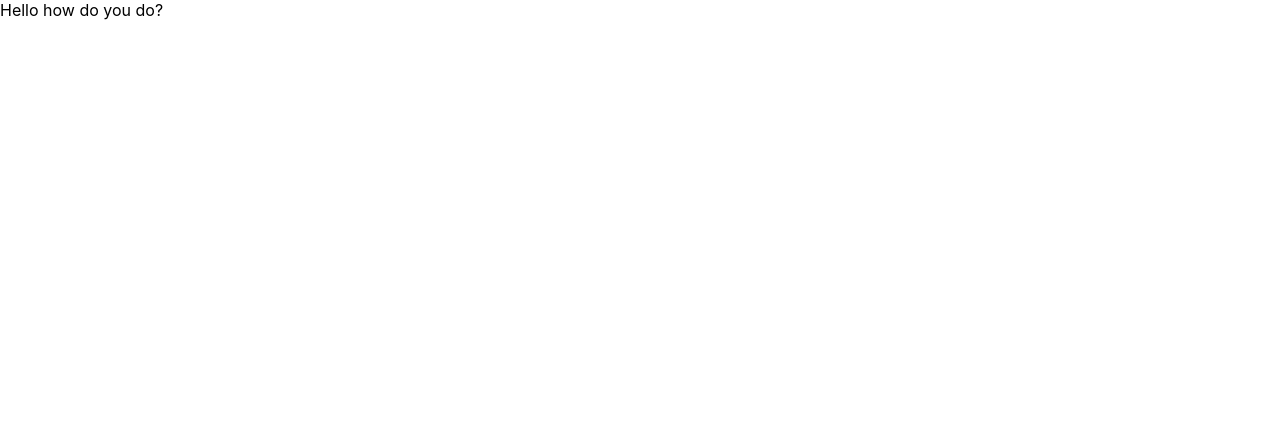
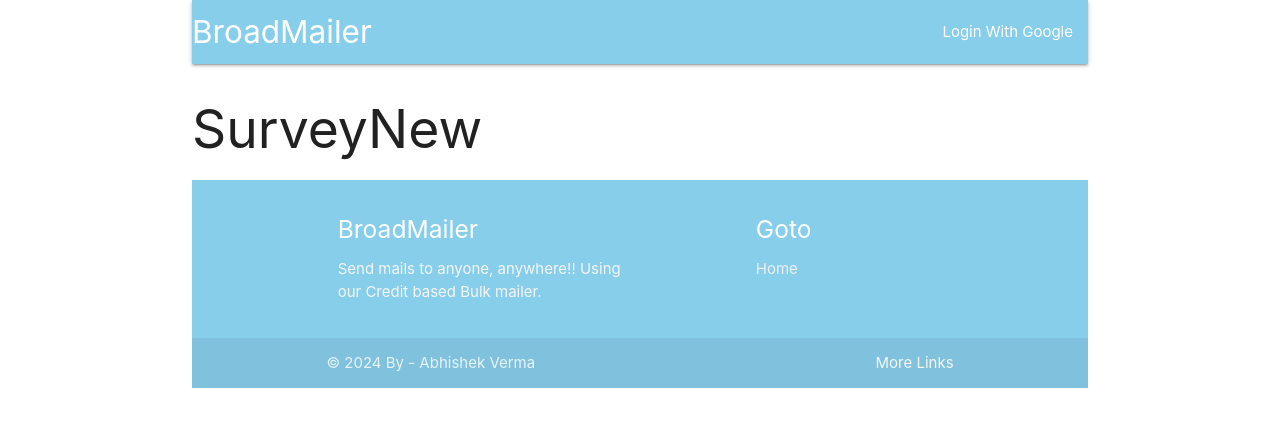
Before and after one commit to AbhishekX2004/BroadMailer_Backend, a React (Create React App) app in the folder client/: page /surveys/new in a window 1280 px wide. Shown: the top 426 px of the page. Built offline with nearby package versions, Linux system fonts and the light colour scheme; no server answers.

Commit message:
actions added

```diff
--- a/client/package.json
+++ b/client/package.json
@@ -6,12 +6,16 @@
     "@testing-library/jest-dom": "^5.17.0",
     "@testing-library/react": "^13.4.0",
     "@testing-library/user-event": "^13.5.0",
+    "axios": "^1.6.8",
     "http-proxy-middleware": "^2.0.6",
+    "materialize-css": "^1.0.0-rc.2",
     "react": "^18.2.0",
     "react-dom": "^18.2.0",
     "react-redux": "^9.1.0",
     "react-router-dom": "^6.22.3",
     "react-scripts": "5.0.1",
+    "redux": "^5.0.1",
+    "redux-thunk": "^3.1.0",
     "web-vitals": "^2.1.4"
   },
   "scripts": {
--- /dev/null
+++ b/client/src/actions/index.js
@@ -0,0 +1,9 @@
+import axios from 'axios';
+import { FETCH_USER } from './types';
+
+export const fetchUser = () => {
+    return async (dispatch) => {
+        const res = await axios.get('/api/curr_user');
+        dispatch({ type: FETCH_USER, payload: res });
+    }
+};
--- /dev/null
+++ b/client/src/actions/types.js
@@ -0,0 +1 @@
+export const FETCH_USER = 'fetch_user';
--- a/client/src/components/App.js
+++ b/client/src/components/App.js
@@ -1,11 +1,34 @@
-import React from "react";
+import { React, useEffect } from "react";
+import { BrowserRouter, Route, Routes } from "react-router-dom";
+import { connect } from "react-redux";
+import * as actions from "../actions";
 
-const App = () => {
-  return (
-    <div>
-      Hello how do you do?
-    </div>
-  )
-}
+import Header from "./Header";
+import Footer from "./Footer";
+const Dashboard = () => <h2>Dashboard</h2>
+const SurveyNew = () => <h2>SurveyNew</h2>
+const Landing = () => <h2>Landing</h2>
 
-export default App;
+const App = ({ fetchUser }) => {
+	useEffect(() => {
+		fetchUser();
+	}, [fetchUser]);
+
+	return (
+		<div className="container">
+			<BrowserRouter>
+				<div>
+					<Header />
+					<Routes>
+						<Route path="/" /* exact = {true} this used to be used but is no longer needed, the router now by default matches for exact route, instead of searching if the route is available within the said route ( like / is in /surveys)*/ element={<Landing />} />
+						<Route path="/surveys" element={<Dashboard />} />
+						<Route path="/surveys/new" element={<SurveyNew />} />
+					</Routes>
+					<Footer />
+				</div>
+			</BrowserRouter>
+		</div>
+	);
+};
+
+export default connect(null, actions)(App);
--- /dev/null
+++ b/client/src/components/Footer.jsx
@@ -0,0 +1,34 @@
+import React from "react";
+
+function Footer() {
+    return (
+        <footer className="page-footer" style={{backgroundColor: "skyblue"}}>
+            <div className="container">
+                <div className="row">
+                    <div className="col l6 s12">
+                        <h5 className="white-text">BroadMailer</h5>
+                        <p className="grey-text text-lighten-4">
+                            Send mails to anyone, anywhere!!
+                            Using our Credit based Bulk mailer.
+
+                        </p>
+                    </div>
+                    <div className="col l4 offset-l2 s12">
+                        <h5 className="white-text">Goto</h5>
+                        <ul>
+                            <li><a className="grey-text text-lighten-3" href="/">Home</a></li>
+                        </ul>
+                    </div>
+                </div>
+            </div>
+            <div className="footer-copyright">
+                <div className="container">
+                    © {new Date().getFullYear()} By - Abhishek Verma
+                    <a className="grey-text text-lighten-4 right" href="/">More Links</a>
+                </div>
+            </div>
+        </footer>
+    );
+}
+
+export default Footer;
--- /dev/null
+++ b/client/src/components/Header.jsx
@@ -0,0 +1,20 @@
+import React from "react";
+
+function Header() {
+    return (
+        <nav style={{backgroundColor: "skyblue"}}>
+            <div className="nav-wrapper">
+                <a href= "/" className="left brand-logo">
+                    BroadMailer
+                </a>
+                <ul className="right">
+                    <li>
+                        <a href="/auth/google">Login With Google</a>
+                    </li>
+                </ul>
+            </div>
+        </nav>
+    );
+}
+
+export default Header;
--- a/client/src/index.js
+++ b/client/src/index.js
@@ -1,15 +1,32 @@
+import "materialize-css/dist/css/materialize.min.css"
+
 import React from 'react';
 import ReactDOM from 'react-dom/client';
-import './index.css';
 import App from './components/App.js';
 import reportWebVitals from './reportWebVitals';
 
+import { thunk } from 'redux-thunk';
+
+// Provider
+// It knows how to read changes in store and tell React
+import { Provider } from "react-redux";
+import { createStore, applyMiddleware } from "redux";
+
+// Reducers
+import reducers from './reducers';
+
+// Redux store
+const store = createStore(reducers, {}, applyMiddleware(thunk));
+
+// root
 const root = ReactDOM.createRoot(document.getElementById('root'));
+
 root.render(
-  <React.StrictMode>
-    <App />
-  </React.StrictMode>
+	<React.StrictMode>
+		<Provider store={store}>
+			<App />
+		</Provider>
+	</React.StrictMode>
 );
 
-
 reportWebVitals();
--- /dev/null
+++ b/client/src/reducers/authReducer.js
@@ -0,0 +1,12 @@
+function authReducer(state = {}, action) {
+
+    // uncomment to see the action recieved
+    // console.log(action);
+
+    switch (action.type) {
+        default:
+            return state;
+    }
+}
+
+export default authReducer;
--- /dev/null
+++ b/client/src/reducers/index.js
@@ -0,0 +1,6 @@
+import { combineReducers } from 'redux';
+import authReducer from './authReducer';
+
+export default combineReducers({
+    auth: authReducer
+});
```
Also changed, not shown: 1 other file (tests, documents, lock files or other folders).
